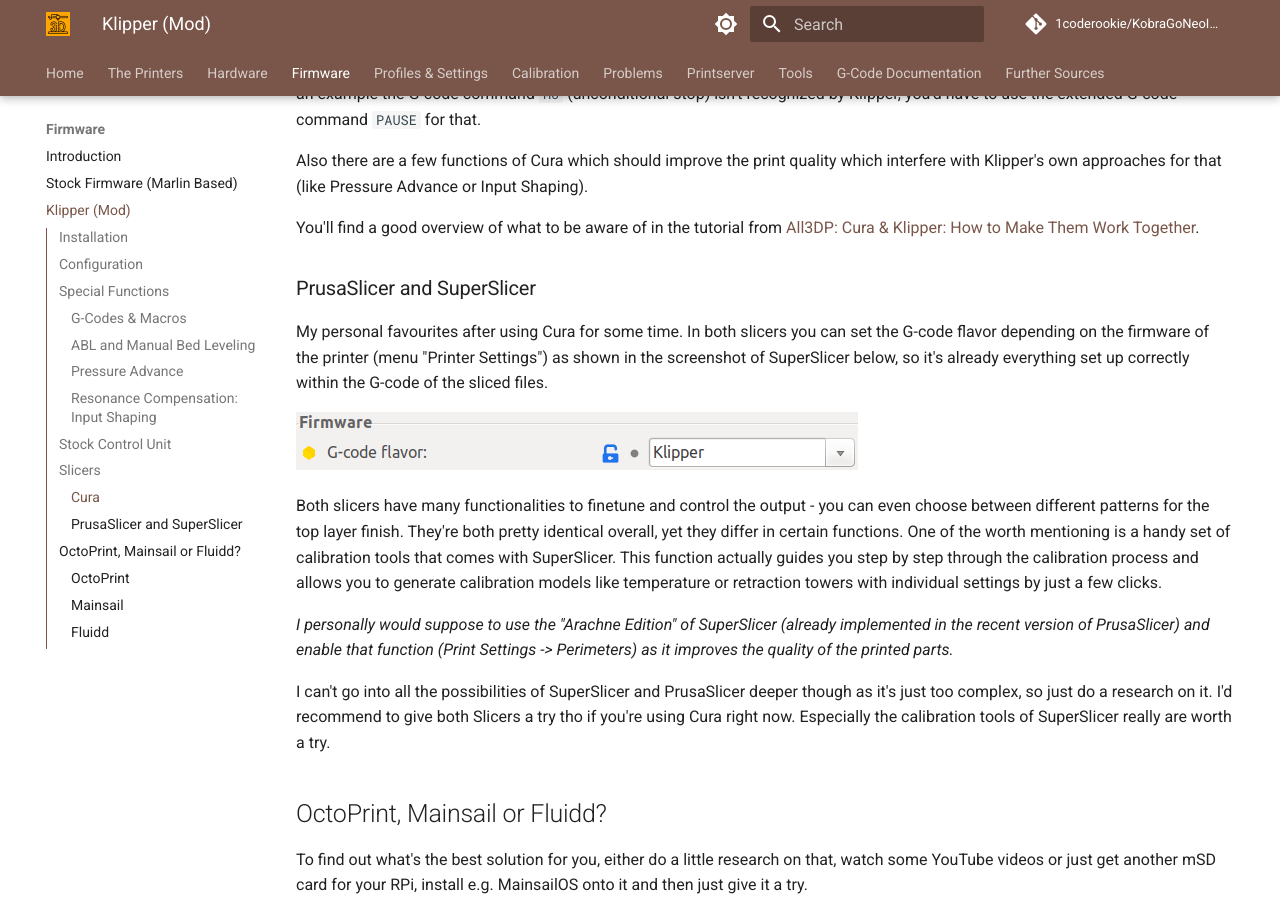
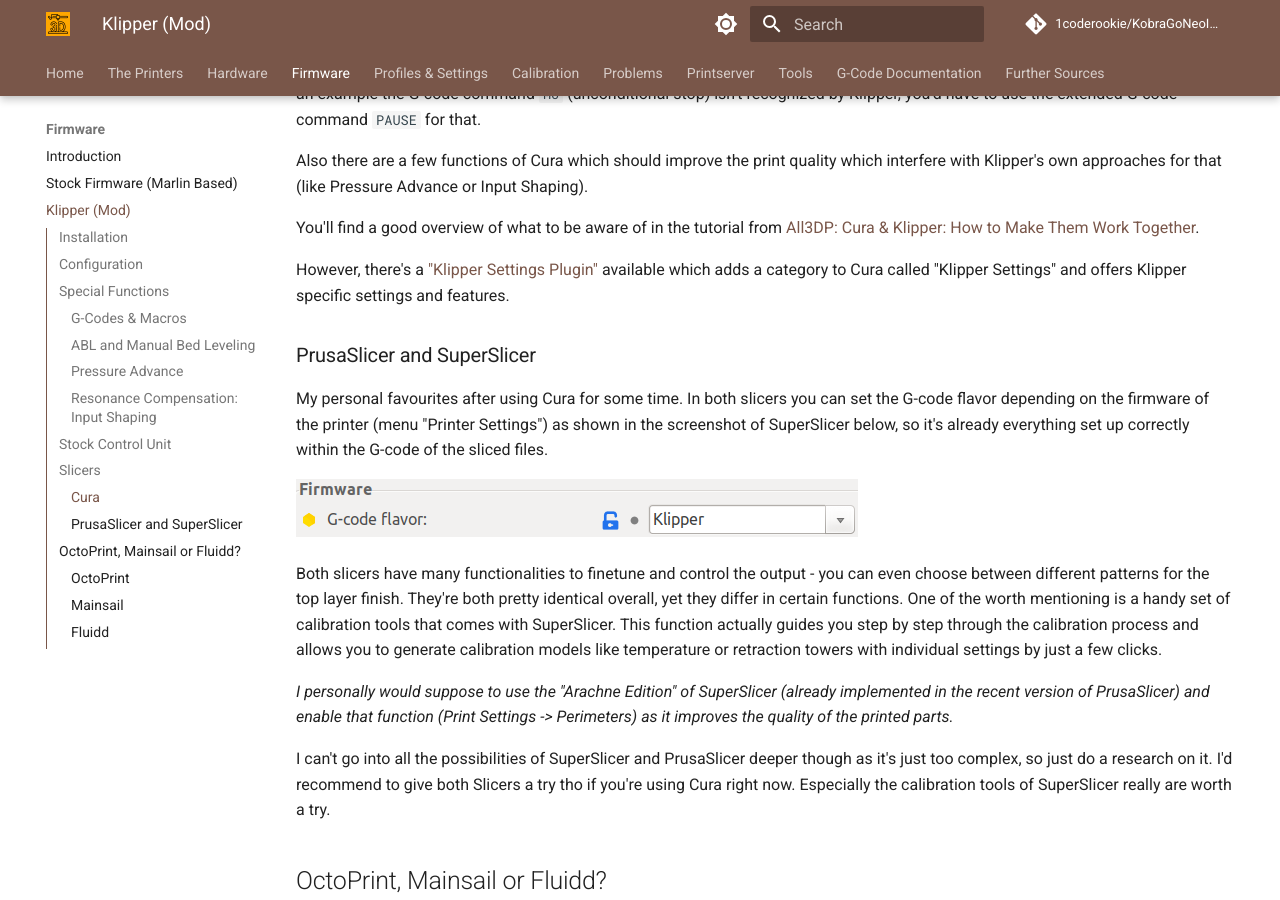
Before and after one commit to 1coderookie/KobraGoNeoInsights, an MkDocs documentation site: the page built from docs/firmware/fw_klipper.md, in a window 1280 px wide and 900 px high, scrolled down 4752 px. Built offline with MkDocs 1.6.1 and Material for MkDocs 9.7.7, drawn with Linux system fonts in a browser that asks for light colours; comment, search, counter and statistics services are not loaded.

Commit message:
Update fw_klipper.md

```diff
--- a/docs/firmware/fw_klipper.md
+++ b/docs/firmware/fw_klipper.md
@@ -140,6 +140,8 @@
 
 You'll find a good overview of what to be aware of in the tutorial from [All3DP: Cura & Klipper: How to Make Them Work Together](https://www.all3dp.com/2/cura-klipper-tutorial).
 
+However, there's a ["Klipper Settings Plugin"](https://github.com/jjgraphix/KlipperSettingsPlugin) available which adds a category to Cura called "Klipper Settings" and offers Klipper specific settings and features.
+
 ### PrusaSlicer and SuperSlicer
 My personal favourites after using Cura for some time. In both slicers you can set the G-code flavor depending on the firmware of the printer (menu "Printer Settings") as shown in the screenshot of SuperSlicer below, so it's already everything set up correctly within the G-code of the sliced files.
 
```
